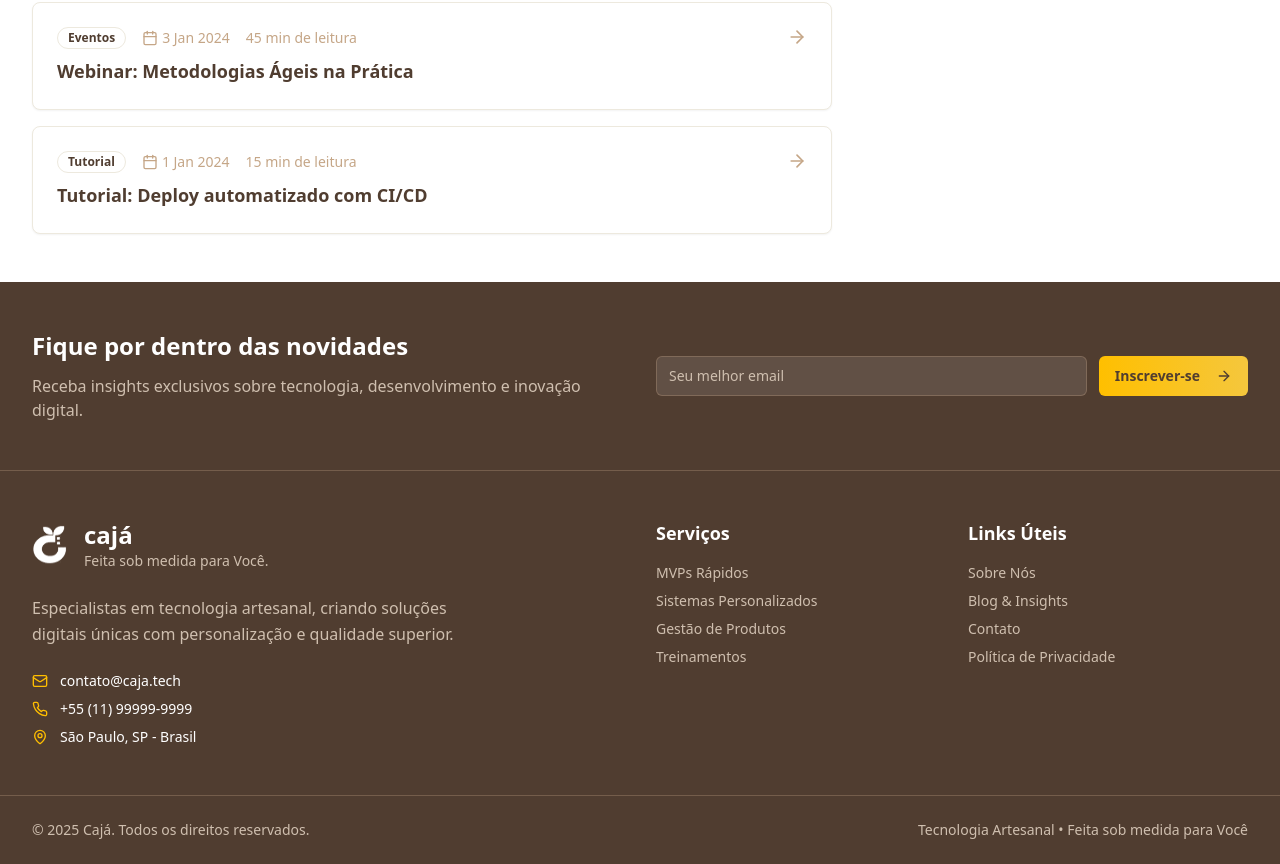
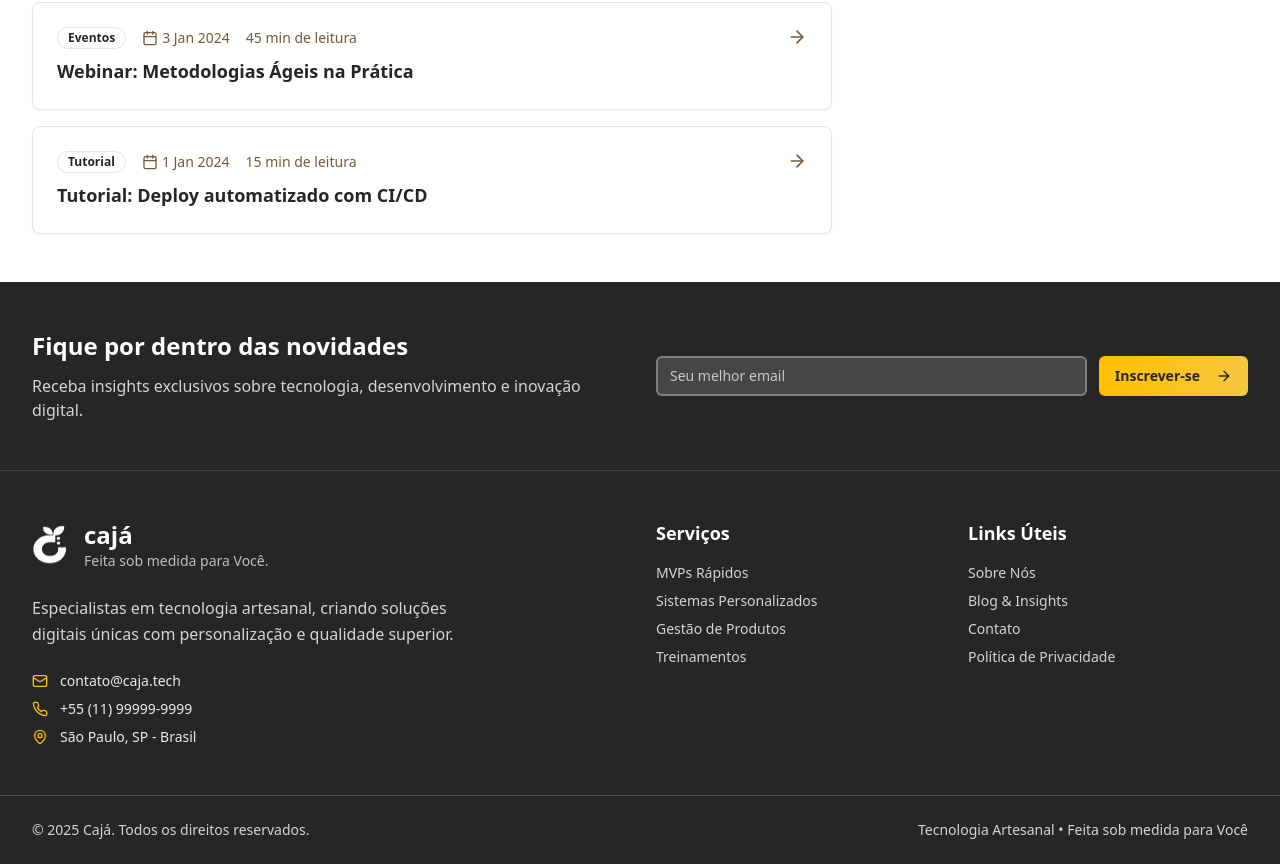
Before and after one commit to andressabgomes10/tech-artesanal, a React (Vite) app: page /conteudo in a window 1280 px wide. Shown: the part 1913-2777 px from the top of the page. Built offline with nearby package versions, Linux system fonts and the light colour scheme.

Commit message:
Adjust text contrast
Adjusted text contrast across the website to improve readability and ensure accessibility. This involved fine-tuning color combinations for text elements on various backgrounds.

```diff
--- a/src/components/Footer.tsx
+++ b/src/components/Footer.tsx
@@ -8,12 +8,12 @@ const Footer = () => {
   return (
     <footer className="bg-caja-dark text-caja-white">
       {/* Newsletter Section */}
-      <div className="border-b border-caja-brown/30">
+      <div className="border-b border-caja-brown/50">
         <div className="max-w-7xl mx-auto px-4 sm:px-6 lg:px-8 py-12">
           <div className="grid md:grid-cols-2 gap-8 items-center">
             <div>
-              <h3 className="text-2xl font-bold mb-3">Fique por dentro das novidades</h3>
-              <p className="text-caja-brown-light">
+              <h3 className="text-2xl font-bold mb-3 text-white">Fique por dentro das novidades</h3>
+              <p className="text-white/80 font-medium">
                 Receba insights exclusivos sobre tecnologia, desenvolvimento e inovação digital.
               </p>
             </div>
@@ -21,7 +21,7 @@ const Footer = () => {
               <Input
                 type="email"
                 placeholder="Seu melhor email"
-                className="bg-caja-white/10 border-caja-brown/30 text-caja-white placeholder:text-caja-brown-light"
+                className="bg-white/15 border-2 border-white/30 text-white placeholder:text-white/70 focus:border-caja-yellow"
               />
               <Button className="bg-gradient-to-r from-caja-yellow to-caja-yellow-light hover:from-caja-yellow-dark hover:to-caja-yellow text-caja-dark font-semibold">
                 Inscrever-se
@@ -44,62 +44,62 @@ const Footer = () => {
                 className="h-10 w-10 brightness-0 invert"
               />
               <div>
-                <h2 className="text-2xl font-bold">cajá</h2>
-                <p className="text-sm text-caja-brown-light">Feita sob medida para Você.</p>
+                <h2 className="text-2xl font-bold text-white">cajá</h2>
+                <p className="text-sm text-white/70">Feita sob medida para Você.</p>
               </div>
             </div>
-            <p className="text-caja-brown-light leading-relaxed mb-6 max-w-md">
+            <p className="text-white/80 leading-relaxed mb-6 max-w-md font-medium">
               Especialistas em tecnologia artesanal, criando soluções digitais únicas
               com personalização e qualidade superior.
             </p>
             <div className="space-y-2">
               <div className="flex items-center space-x-3 text-sm">
                 <Mail className="h-4 w-4 text-caja-yellow" />
-                <span>contato@caja.tech</span>
+                <span className="text-white/90">contato@caja.tech</span>
               </div>
               <div className="flex items-center space-x-3 text-sm">
                 <Phone className="h-4 w-4 text-caja-yellow" />
-                <span>+55 (11) 99999-9999</span>
+                <span className="text-white/90">+55 (11) 99999-9999</span>
               </div>
               <div className="flex items-center space-x-3 text-sm">
                 <MapPin className="h-4 w-4 text-caja-yellow" />
-                <span>São Paulo, SP - Brasil</span>
+                <span className="text-white/90">São Paulo, SP - Brasil</span>
               </div>
             </div>
           </div>
 
           {/* Services */}
           <div>
-            <h3 className="text-lg font-semibold mb-4">Serviços</h3>
-            <ul className="space-y-2 text-sm text-caja-brown-light">
-              <li><a href="#servicos" className="hover:text-caja-yellow transition-colors">MVPs Rápidos</a></li>
-              <li><a href="#servicos" className="hover:text-caja-yellow transition-colors">Sistemas Personalizados</a></li>
-              <li><a href="#servicos" className="hover:text-caja-yellow transition-colors">Gestão de Produtos</a></li>
-              <li><a href="#servicos" className="hover:text-caja-yellow transition-colors">Treinamentos</a></li>
+            <h3 className="text-lg font-semibold mb-4 text-white">Serviços</h3>
+            <ul className="space-y-2 text-sm text-white/80">
+              <li><a href="#servicos" className="hover:text-caja-yellow transition-colors font-medium">MVPs Rápidos</a></li>
+              <li><a href="#servicos" className="hover:text-caja-yellow transition-colors font-medium">Sistemas Personalizados</a></li>
+              <li><a href="#servicos" className="hover:text-caja-yellow transition-colors font-medium">Gestão de Produtos</a></li>
+              <li><a href="#servicos" className="hover:text-caja-yellow transition-colors font-medium">Treinamentos</a></li>
             </ul>
           </div>
 
           {/* Links */}
           <div>
-            <h3 className="text-lg font-semibold mb-4">Links Úteis</h3>
-            <ul className="space-y-2 text-sm text-caja-brown-light">
-              <li><a href="#sobre" className="hover:text-caja-yellow transition-colors">Sobre Nós</a></li>
-              <li><a href="#conteudo" className="hover:text-caja-yellow transition-colors">Blog & Insights</a></li>
-              <li><a href="#contato" className="hover:text-caja-yellow transition-colors">Contato</a></li>
-              <li><a href="#" className="hover:text-caja-yellow transition-colors">Política de Privacidade</a></li>
+            <h3 className="text-lg font-semibold mb-4 text-white">Links Úteis</h3>
+            <ul className="space-y-2 text-sm text-white/80">
+              <li><a href="#sobre" className="hover:text-caja-yellow transition-colors font-medium">Sobre Nós</a></li>
+              <li><a href="#conteudo" className="hover:text-caja-yellow transition-colors font-medium">Blog & Insights</a></li>
+              <li><a href="#contato" className="hover:text-caja-yellow transition-colors font-medium">Contato</a></li>
+              <li><a href="#" className="hover:text-caja-yellow transition-colors font-medium">Política de Privacidade</a></li>
             </ul>
           </div>
         </div>
       </div>
 
       {/* Bottom Bar */}
-      <div className="border-t border-caja-brown/30">
+      <div className="border-t border-white/20">
         <div className="max-w-7xl mx-auto px-4 sm:px-6 lg:px-8 py-6">
           <div className="flex flex-col md:flex-row justify-between items-center">
-            <p className="text-sm text-caja-brown-light">
+            <p className="text-sm text-white/80 font-medium">
               © {currentYear} Cajá. Todos os direitos reservados.
             </p>
-            <p className="text-sm text-caja-brown-light mt-2 md:mt-0">
+            <p className="text-sm text-white/80 mt-2 md:mt-0 font-medium">
               Tecnologia Artesanal • Feita sob medida para Você
             </p>
           </div>
--- a/src/components/ServicesSection.tsx
+++ b/src/components/ServicesSection.tsx
@@ -37,9 +37,9 @@ const ServicesSection = () => {
           <h2 className="text-4xl lg:text-5xl font-bold text-caja-dark mb-6">
             Nossos <span className="text-caja-yellow">Serviços</span>
           </h2>
-          <p className="text-xl text-caja-brown max-w-3xl mx-auto leading-relaxed">
+          <p className="text-xl text-caja-brown max-w-3xl mx-auto leading-relaxed font-medium">
             Oferecemos soluções digitais completas, combinando inovação de ponta, personalização inteligente
-            e qualidade superior em cada projeto, porque são <strong>feitas sob medida para você</strong>.
+            e qualidade superior em cada projeto, porque são <strong className="text-caja-dark">feitas sob medida para você</strong>.
           </p>
         </div>
 
@@ -70,7 +70,7 @@ const ServicesSection = () => {
                     </li>
                   ))}
                 </ul>
-                <Button variant="outline" className="w-full border-caja-brown text-caja-brown hover:bg-caja-brown hover:text-caja-white group transition-all duration-300">
+                <Button variant="outline" className="w-full border-2 border-caja-brown text-caja-brown hover:bg-caja-brown hover:text-caja-white group transition-all duration-300 font-semibold">
                   Saiba Mais
                   <ArrowRight className="ml-2 h-4 w-4 group-hover:translate-x-1 transition-transform" />
                 </Button>
--- a/src/components/ui/button.tsx
+++ b/src/components/ui/button.tsx
@@ -13,12 +13,12 @@ const buttonVariants = cva(
         destructive:
           "bg-destructive text-destructive-foreground hover:bg-destructive/90",
         outline:
-          "border border-caja-brown text-caja-brown hover:bg-caja-brown hover:text-caja-white",
+          "border-2 border-caja-brown text-caja-brown hover:bg-caja-brown hover:text-caja-white",
         secondary:
           "bg-caja-brown text-caja-white hover:bg-caja-brown-dark",
         ghost: "hover:bg-accent hover:text-accent-foreground",
         link: "text-caja-yellow underline-offset-4 hover:underline hover:text-caja-yellow-dark",
-        hero: "bg-white text-primary hover:bg-white/90 font-semibold shadow-lg",
+        hero: "bg-white text-caja-dark hover:bg-white/90 font-semibold shadow-lg border-2 border-white/20",
       },
       size: {
         default: "h-10 px-4 py-2",
--- a/src/index.css
+++ b/src/index.css
@@ -10,42 +10,42 @@ All colors MUST be HSL.
 @layer base {
   :root {
     --background: 0 0% 100%;
-    --foreground: 25 25% 25%;
+    --foreground: 0 0% 15%;
 
     --card: 0 0% 100%;
-    --card-foreground: 25 25% 25%;
+    --card-foreground: 0 0% 15%;
 
     --popover: 0 0% 100%;
-    --popover-foreground: 25 25% 25%;
+    --popover-foreground: 0 0% 15%;
 
     --primary: 45 100% 50%;
-    --primary-foreground: 0 0% 100%;
+    --primary-foreground: 0 0% 15%;
 
-    --secondary: 30 35% 65%;
-    --secondary-foreground: 0 0% 100%;
+    --secondary: 30 35% 45%;
+    --secondary-foreground: 0 0% 98%;
 
-    --muted: 45 20% 95%;
-    --muted-foreground: 25 15% 45%;
+    --muted: 45 20% 96%;
+    --muted-foreground: 0 0% 35%;
 
     --accent: 45 90% 55%;
-    --accent-foreground: 25 25% 25%;
+    --accent-foreground: 0 0% 15%;
 
     --destructive: 0 84.2% 60.2%;
     --destructive-foreground: 0 0% 100%;
 
-    --border: 45 30% 90%;
-    --input: 45 30% 95%;
+    --border: 0 0% 90%;
+    --input: 0 0% 95%;
     --ring: 45 100% 50%;
 
-    /* Cajá Custom Colors */
+    /* Cajá Custom Colors - High Contrast */
     --caja-yellow: 45 100% 50%;
     --caja-yellow-light: 45 90% 60%;
     --caja-yellow-dark: 45 80% 40%;
-    --caja-brown: 30 35% 65%;
-    --caja-brown-light: 30 25% 75%;
-    --caja-brown-dark: 30 45% 55%;
+    --caja-brown: 30 35% 35%;
+    --caja-brown-light: 30 25% 55%;
+    --caja-brown-dark: 30 45% 25%;
     --caja-white: 0 0% 100%;
-    --caja-dark: 25 25% 25%;
+    --caja-dark: 0 0% 15%;
 
     /* Gradients */
     --gradient-hero: linear-gradient(135deg, hsl(263 70% 50%), hsl(263 70% 60%));
@@ -82,43 +82,43 @@ All colors MUST be HSL.
   }
 
   .dark {
-    --background: 25 25% 25%;
-    --foreground: 0 0% 100%;
+    --background: 0 0% 8%;
+    --foreground: 0 0% 95%;
 
-    --card: 25 25% 25%;
-    --card-foreground: 0 0% 100%;
+    --card: 0 0% 10%;
+    --card-foreground: 0 0% 95%;
 
-    --popover: 25 25% 25%;
-    --popover-foreground: 0 0% 100%;
+    --popover: 0 0% 10%;
+    --popover-foreground: 0 0% 95%;
 
     --primary: 45 100% 50%;
-    --primary-foreground: 25 25% 25%;
+    --primary-foreground: 0 0% 8%;
 
-    --secondary: 30 35% 45%;
-    --secondary-foreground: 0 0% 100%;
+    --secondary: 30 35% 25%;
+    --secondary-foreground: 0 0% 95%;
 
-    --muted: 25 15% 35%;
-    --muted-foreground: 30 20% 75%;
+    --muted: 0 0% 15%;
+    --muted-foreground: 0 0% 65%;
 
     --accent: 45 90% 55%;
-    --accent-foreground: 25 25% 25%;
+    --accent-foreground: 0 0% 8%;
 
     --destructive: 0 62.8% 30.6%;
     --destructive-foreground: 0 0% 100%;
 
-    --border: 25 15% 35%;
-    --input: 25 15% 35%;
+    --border: 0 0% 20%;
+    --input: 0 0% 15%;
     --ring: 45 100% 50%;
 
-    /* Dark mode Cajá colors */
+    /* Dark mode Cajá colors - High Contrast */
     --caja-yellow: 45 100% 50%;
     --caja-yellow-light: 45 90% 60%;
     --caja-yellow-dark: 45 80% 40%;
-    --caja-brown: 30 35% 45%;
-    --caja-brown-light: 30 25% 55%;
-    --caja-brown-dark: 30 45% 35%;
-    --caja-white: 25 25% 25%;
-    --caja-dark: 0 0% 100%;
+    --caja-brown: 30 35% 65%;
+    --caja-brown-light: 30 25% 75%;
+    --caja-brown-dark: 30 45% 55%;
+    --caja-white: 0 0% 10%;
+    --caja-dark: 0 0% 95%;
 
     --sidebar-background: 240 5.9% 10%;
     --sidebar-foreground: 240 4.8% 95.9%;
```
Also changed, not shown: src/components/AboutSection.tsx (+5 -5 lines), src/components/ContactSection.tsx (+6 -6 lines), src/components/HeroSection.tsx (+14 -14 lines).
